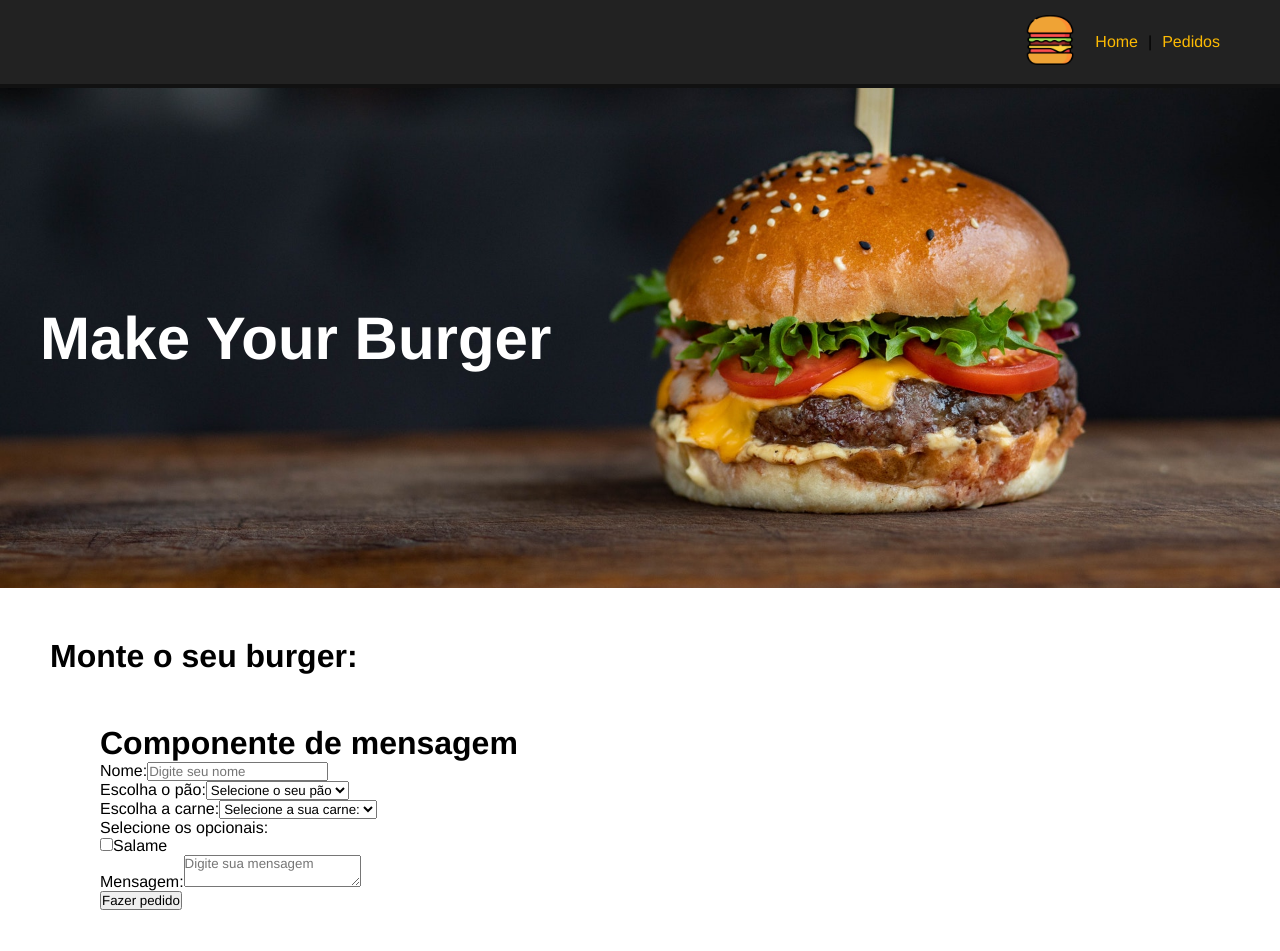
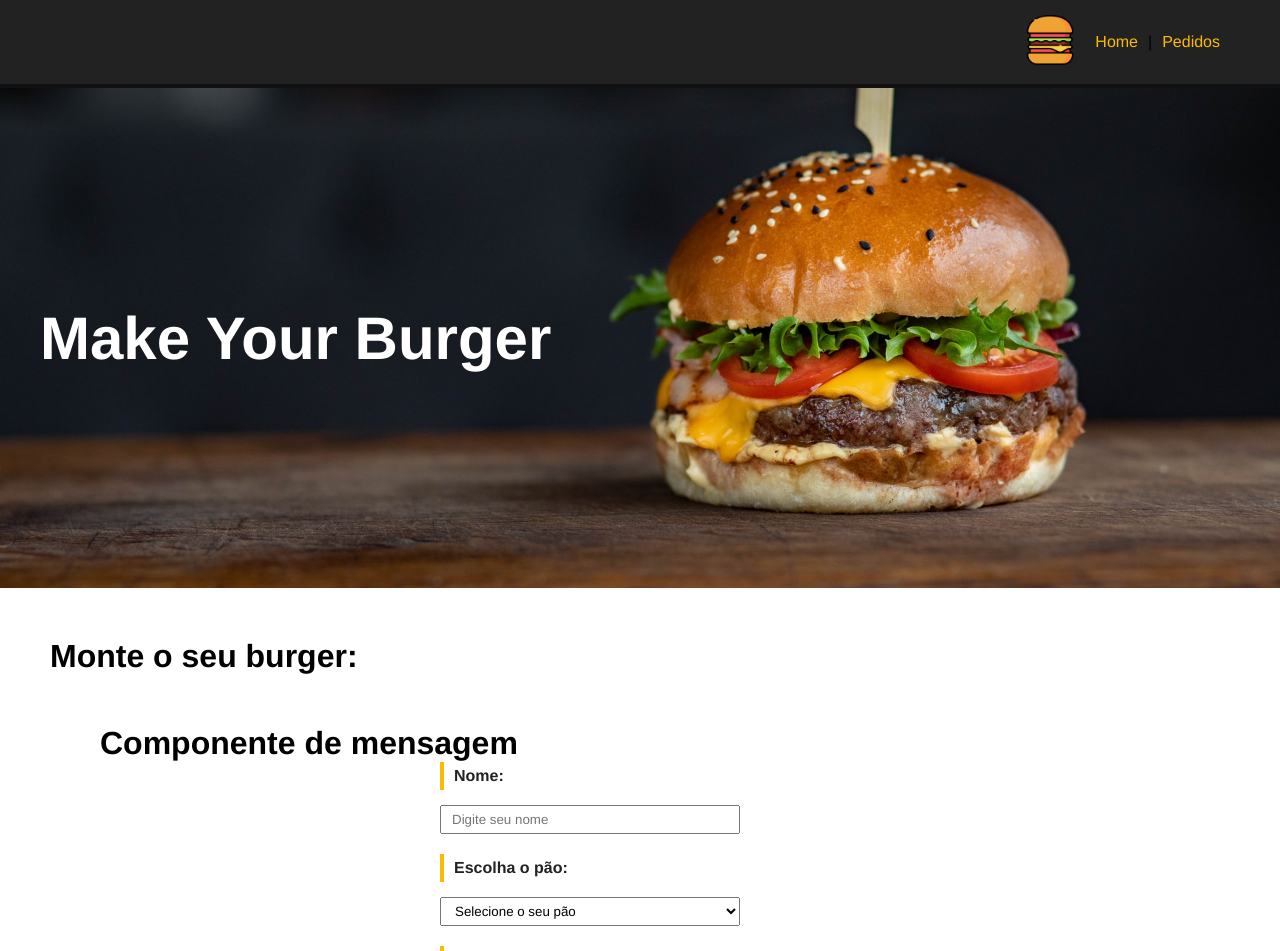
Before and after one commit to jmgrd98/make-your-burger, a Vue app: page / in a window 1280 px wide. Shown: the top 951 px of the page. Built offline with nearby package versions, Linux system fonts and the light colour scheme.

Commit message:
Update Form.vue

```diff
--- a/src/components/Form.vue
+++ b/src/components/Form.vue
@@ -25,8 +25,8 @@
           <option value="carne">carne</option>
         </select>
       </div>
-      <div class="input-container">
-        <label for="opcionais">Selecione os opcionais:</label>
+      <div class="input-container opcionais-container">
+        <label id="opcionais-label" for="opcionais">Selecione os opcionais:</label>
           <div class="checbox-container">
             <input type="checkbox" name="opcionais" v-model="opcionais" value="salame"/>
             <span>Salame</span>
@@ -58,4 +58,74 @@ export default {
 
 <style>
 
+#form{
+  max-width: 400px;
+  margin: 0 auto;
+}
+
+.input-container{
+  display: flex;
+  flex-direction: column;
+  margin-bottom: 20px;
+}
+
+label {
+  font-weight: bold;
+  margin-bottom: 15px;
+  color: #222;
+  padding: 5px 10px;
+  border-left: 4px solid #fcba03;
+}
+
+input, select {
+  padding: 5px 10px;
+  width: 300px;
+}
+
+#opcionais-container{
+  display: flex;
+  flex-direction: row;
+  flex-wrap: wrap;
+}
+
+#opcionais-label{
+  width: 100%;
+}
+
+.checkbox-container{
+  display: flex;
+  align-items: flex-start;
+  width: 50%;
+  margin-bottom: 20px;
+}
+
+.checkbox-container span,
+.checkbox-container input{
+  width: auto;
+}
+
+.checkbox-container span {
+  margin-left: 6px;
+  font-weight: bold;
+}
+
+.submit-btn{
+  width: 100%;
+  background-color: #222;
+  color: #fcba03;
+  font-weight: bold;
+  border: 2px solid #222;
+  padding: 10px;
+  font-size: 16px;
+  margin: 0 auto;
+  border-radius: 5px;
+  cursor: pointer;
+  transition: .3s;
+}
+
+.submit-btn:hover{
+  background-color: transparent;
+  color: #222;
+}
+
 </style>
```
